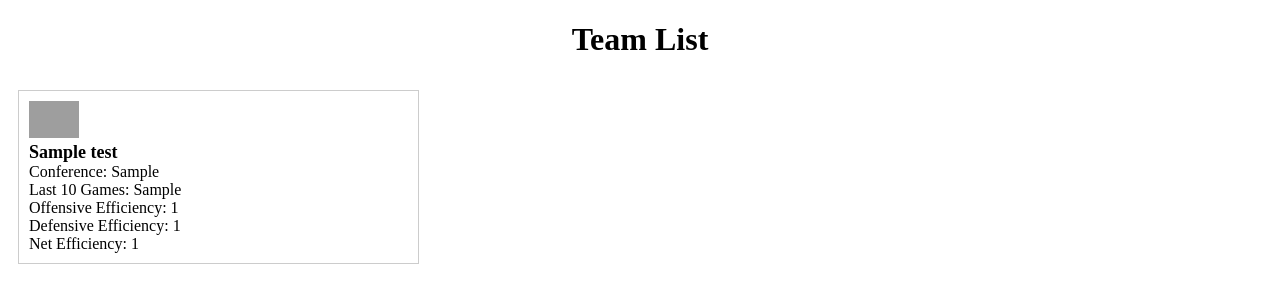
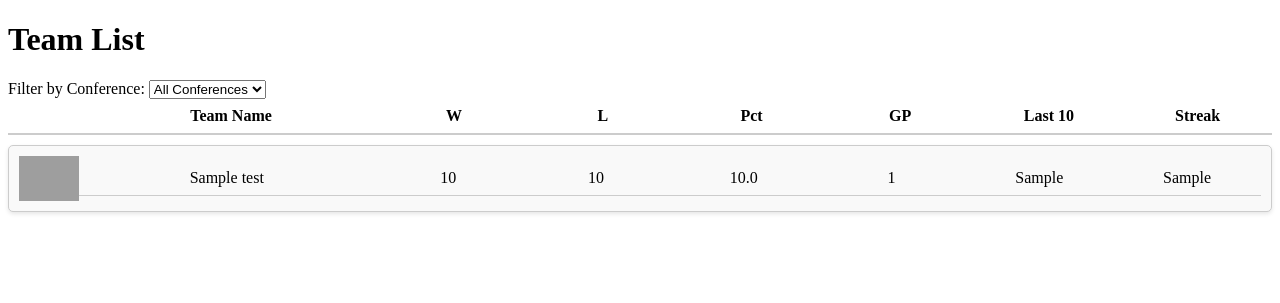
Before and after one commit to ojadeyemi/USPORTS-BBALL-WEBAPP, a Flask app: page / in a window 1280 px wide. Shown: the top 303 px of the page. Run offline with Flask 3, Linux system fonts and the light colour scheme; tables that the repository leaves empty hold one stand-in row (values such as "Sample post"); lists and menus that the app fills with data are empty; grey boxes are pictures that could not be loaded.

Commit message:
updated front end and added feature to filter list by team.

```diff
--- a/backend/app.py
+++ b/backend/app.py
@@ -12,9 +12,11 @@ class Team(db.Model):
     team_name = db.Column(db.String(255))
     conference = db.Column(db.String(255))
     last_ten_games = db.Column(db.String(50))
-    offensive_efficiency = db.Column(db.Integer)
-    defensive_efficiency = db.Column(db.Integer)
-    net_efficiency = db.Column(db.Integer)
+    games_played = db.Column(db.Integer)
+    total_wins = db.Column(db.Integer)
+    total_losses = db.Column(db.Integer)
+    win_percentage = db.Column(db.Float(3))
+    streak = db.Column(db.String(50))
 
 
 @app.route("/")
@@ -22,12 +24,14 @@ def index():
     # Query the required columns from the teams table
     teams = Team.query.with_entities(
         Team.team_name,
+        Team.last_ten_games,
         Team.conference,
-        Team.last_ten_games,
-        Team.offensive_efficiency,
-        Team.defensive_efficiency,
-        Team.net_efficiency
-    ).all()
+        Team.total_losses,
+        Team.total_wins,
+        Team.win_percentage,
+        Team.streak,
+        Team.games_played
+    ).order_by(Team.total_wins.desc()).all()
     # Render the index.html template with the retrieved data
     return render_template("index.html", teams=teams)
 
--- a/backend/static/css/styles.css
+++ b/backend/static/css/styles.css
@@ -1,32 +1,81 @@
+/* Style for team container */
 .team-container {
-    display: flex;
-    flex-wrap: wrap;
+    width: 100%;
 }
 
-.team {
-    flex: 0 0 calc(33.33% - 20px); /* Three columns with some spacing */
-    margin: 10px;
-    border: 1px solid #ccc;
-    padding: 10px;
-    box-sizing: border-box;
-    overflow: hidden;
+/* Style for team header */
+.team-header {
+    margin-bottom: 10px;
 }
 
-.team img {
-    width: 50px; /* Adjust the size as needed */
-    height: auto; /* Maintain aspect ratio */
-    margin-right: 10px;
+/* Style for team header table */
+.team-header table {
+    width: 100%;
+    border-collapse: collapse;
 }
 
+/* Style for team header table th */
+.team-header th {
+    padding: 8px;
+    text-align: center;
+    font-weight: bold;
+    border-bottom: 2px solid #ccc;
+}
+
+/* Style for team */
+.team {
+    display: flex;
+    align-items: center;
+    justify-content: space-between; /* Align logo and team info */
+    margin-bottom: 10px;
+    padding: 10px;
+    border: 1px solid #ccc;
+    border-radius: 5px;
+    box-shadow: 0 2px 4px rgba(0, 0, 0, 0.1);
+}
+
+/* Style for team image */
+.team img {
+    max-width: 60px;
+    max-height: 60px;
+}
+
+/* Style for team info */
 .team-info {
     flex-grow: 1;
 }
 
-.team-name {
-    font-weight: bold;
-    font-size: 18px;
+/* Style for team info table */
+.team-info table {
+    width: 100%;
+    border-collapse: collapse;
 }
 
-h1 {
+/* Style for team info table td */
+.team-info td {
+    padding: 8px;
+    border-bottom: 1px solid #ccc;
     text-align: center;
-  }
+}
+
+/* Style for alternating background color for teams */
+.team:nth-child(even) {
+    background-color: #f9f9f9;
+}
+
+/* Style for conference-specific teams */
+.team.oua {
+    border-color: #007bff; /* Blue border for OUA Conference teams */
+}
+
+.team.aus {
+    border-color: #28a745; /* Green border for AUS Conference teams */
+}
+
+.team.cw {
+    border-color: #ffc107; /* Yellow border for CW Conference teams */
+}
+
+.team.rseq {
+    border-color: #dc3545; /* Red border for RSEQ Conference teams */
+}
--- /dev/null
+++ b/backend/static/js/script.js
@@ -0,0 +1,12 @@
+document.getElementById('conference-filter').addEventListener('change', function() {
+    var selectedConference = this.value;
+    var teams = document.getElementsByClassName('team');
+    for (var i = 0; i < teams.length; i++) {
+        var team = teams[i];
+        if (selectedConference === 'all' || team.classList.contains(selectedConference)) {
+            team.style.display = 'flex';
+        } else {
+            team.style.display = 'none';
+        }
+    }
+});
--- a/backend/templates/index.html
+++ b/backend/templates/index.html
@@ -8,21 +8,52 @@
     <link rel="stylesheet" type="text/css" href="{{ url_for('static', filename='css/styles.css') }}">
 </head>
 <body>
-    <h1 >Team List</h1>
+    <h1>Team List</h1>
+    <div id="filters">
+        <label for="conference-filter">Filter by Conference:</label>
+        <select id="conference-filter">
+            <option value="all">All Conferences</option>
+            <option value="OUA">OUA</option>
+            <option value="AUS">AUS </option>
+            <option value="CW">CW</option>
+            <option value="RSEQ">RSEQ</option>
+        </select>
+    </div>
 	<div id="team-list" class="team-container">
+		<div class="team-header">
+			<table>
+				<tr>
+					<th style="width: 5%"></th>
+					<th style="width: 20%">Team Name</th>
+					<th style="width: 10%">W</th>
+					<th style="width: 10%">L</th>
+					<th style="width: 10%">Pct</th>
+					<th style="width: 10%">GP</th>
+					<th style="width: 10%">Last 10</th>
+					<th style="width: 10%">Streak</th>
+				</tr>
+			</table>
+		</div>
 		{% for team in teams %}
-        <div class="team">
+		<div class="team {{ team.conference }}">
 			<img src="{{ url_for('static', filename='team_logos/' + team.team_name +'.png') }}" alt="Team Logo">
 			<div class="team-info">
-                <div class="team-name">{{ team.team_name }}</div>
-                <div class="conference">Conference: {{ team.conference }}</div>
-                <div class="last-10">Last 10 Games: {{ team.last_ten_games }}</div>
-                <div class="conference-efficiency">Offensive Efficiency: {{ team.offensive_efficiency }}</div>
-                <div class="defensive-efficiency">Defensive Efficiency: {{ team.defensive_efficiency }}</div>
-                <div class="net-efficiency">Net Efficiency: {{ team.net_efficiency }}</div>
+				<table>
+					<tr>
+						<td style="width: 20%; text-align: center;">{{ team.team_name }}</td>
+						<td style="width: 10%; text-align: center;">{{ team.total_wins }}</td>
+						<td style="width: 10%; text-align: center;">{{ team.total_losses }}</td>
+						<td style="width: 10%; text-align: center;">{{ team.win_percentage }}</td>
+						<td style="width: 10%; text-align: center;">{{ team.games_played }}</td>
+						<td style="width: 10%; text-align: center;">{{ team.last_ten_games }}</td>
+						<td style="width: 10%; text-align: center;">{{ team.streak }}</td>
+					</tr>
+				</table>
 			</div>
 		</div>
 		{% endfor %}
-    </div>
+
+
+    <script src="{{ url_for('static', filename='js/script.js') }}"></script>
 </body>
 </html>
```
Lines whose indentation alone changed are shown as unchanged.
